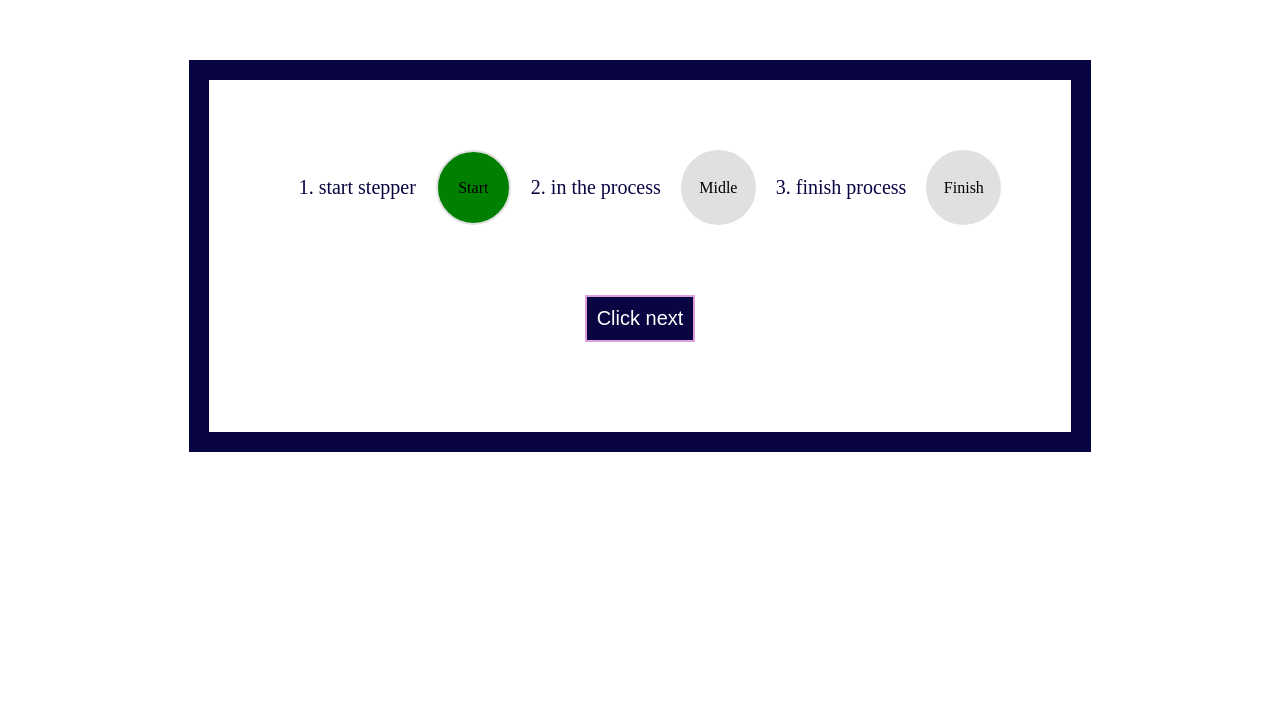
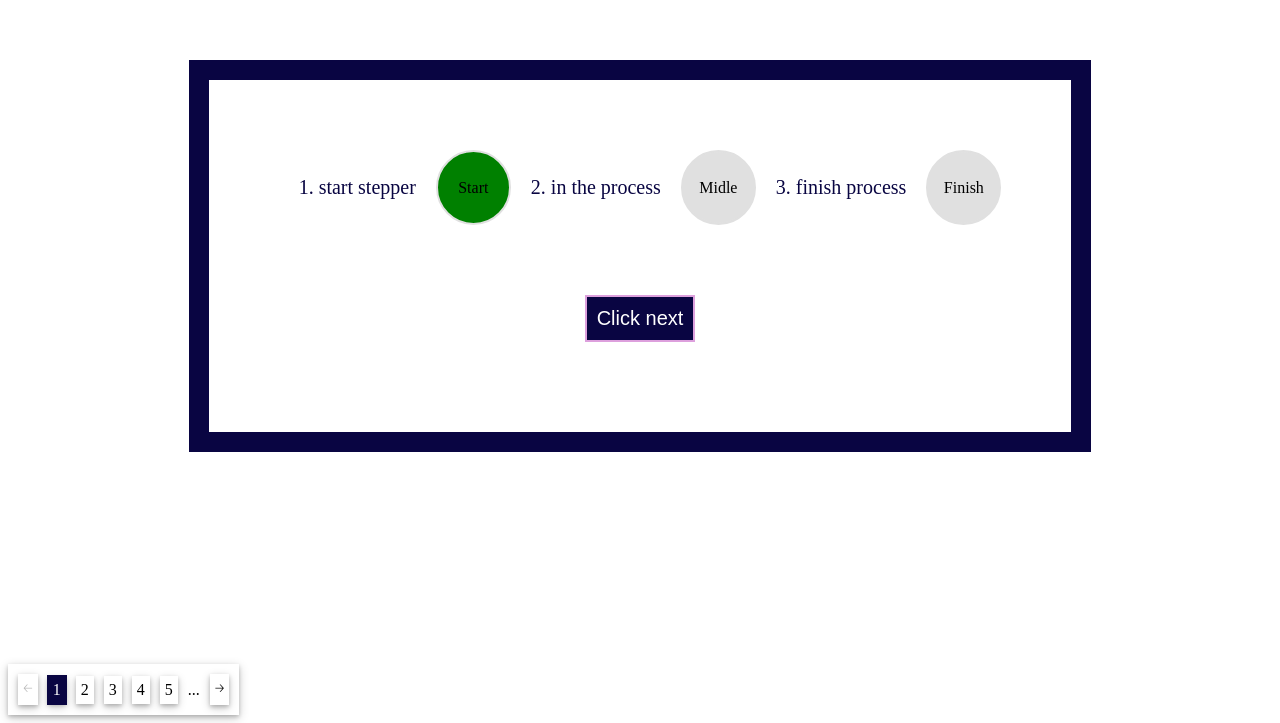
Before and after one commit to Eva-Li80/Eva-Li-Komponent-Bibliotek, a React (Vite) app: page / in a window 1280 px wide. Shown: the part 144-867 px from the top of the page. Before the commit the page ends 800 px from the top, so only its background shows below. Built offline with nearby package versions, Linux system fonts and the light colour scheme.

Commit message:
add pagination component

```diff
--- a/src/App.tsx
+++ b/src/App.tsx
@@ -1,16 +1,28 @@
-import React from 'react';
-import "./Sass/main.scss"
-import Stepper, { Step } from './Components/Stepper/Stepper';
+import React, { useState } from "react";
+import "./Sass/main.scss";
+import Stepper, { Step } from "./Components/Stepper/Stepper";
+import Pagination from "./Components/Pagination/Pagination";
 
 const App: React.FC = () => {
-  const start: Step = {title: "Start", content: "1. start stepper"}
-  const midle: Step = {title: "Midle", content: "2. in the process"}
-  const finish: Step = {title: "Finish", content: "3. finish process"}
+  const [currentPage1, setPage1] = useState(1);
+  function handlePageChange(value: number) {
+    setPage1(value);
+  }
 
+  const start: Step = { title: "Start", content: "1. start stepper" };
+  const midle: Step = { title: "Midle", content: "2. in the process" };
+  const finish: Step = { title: "Finish", content: "3. finish process" };
 
   return (
     <div>
-      <Stepper startStep={start} midleStep={midle} finishStep={finish}/>
+      <Stepper startStep={start} midleStep={midle} finishStep={finish} />
+      <Pagination
+        currentPage={currentPage1}
+        count={10}
+        onChange={handlePageChange}
+        variant="square"
+        color="primary"
+      />
     </div>
   );
 };
--- /dev/null
+++ b/src/Components/Pagination/Pagination.tsx
@@ -0,0 +1,125 @@
+import { useEffect, useState, useCallback } from "react";
+
+type PaginationProps = {
+  count: number;
+  onChange: (value: number) => void;
+  currentPage: number;
+  variant: "rounded" | "square";
+  color: "primary" | "secondary";
+  max?: number;
+  siblingCount?: number;
+};
+
+const Pagination = ({
+  variant,
+  currentPage,
+  count,
+  onChange,
+  color,
+  max,
+  siblingCount,
+}: PaginationProps) => {
+  const [page, setPage] = useState(1);
+  const [maxLength] = useState(max ? max : 5);
+  const [sibCount] = useState(siblingCount ? siblingCount : 2);
+
+  const countArray: number[] = [];
+  const displayedNumbers: number[] = [];
+
+  useEffect(() => {
+    setPage(currentPage);
+  }, [currentPage]);
+
+  const calculatePaginationItems = useCallback(() => {
+    for (let index = 1; index <= count; index++) {
+      countArray.push(index);
+    }
+
+    if (count > maxLength) {
+      const startIndex = page - sibCount - 1;
+      const endIndex = page + sibCount;
+      if (page <= maxLength) {
+        displayedNumbers.push(...countArray.slice(0, maxLength));
+      } else {
+        displayedNumbers.push(...countArray.slice(startIndex, endIndex));
+      }
+    } else {
+      displayedNumbers.push(...countArray);
+    }
+
+    return (
+      <>
+        {displayedNumbers.map((n) => (
+          <PaginationItem
+            key={n}
+            onChange={() => onChange(n)}
+            value={n}
+            active={n === page}
+            variant={variant}
+            color={color}
+          />
+        ))}
+      </>
+    );
+  }, [count, currentPage, maxLength, onChange, page, variant, color]);
+
+  return (
+    <div className={`${variant} ${color} pagination`}>
+      <button
+        onClick={() => {
+          if (page > 1) {
+            setPage(page - 1);
+          }
+        }}
+        disabled={page === 1}
+        className={`${variant} ${color} icon-btn`}
+      >
+        &#129120;
+      </button>
+      {count > maxLength && page > maxLength && <>...</>}
+      {calculatePaginationItems()}
+      {count > maxLength && page < count - sibCount && <>...</>}
+      <button
+        onClick={() => {
+          if (page < count) {
+            setPage(page + 1);
+          }
+        }}
+        disabled={page === count}
+        className={`${variant} ${color} icon-btn`}
+      >
+        &#129122;
+      </button>
+    </div>
+  );
+};
+
+export default Pagination;
+
+type PaginationItemProps = {
+  value: number;
+  active: boolean;
+  onChange: () => void;
+  variant: "rounded" | "square";
+  color: "primary" | "secondary";
+};
+export const PaginationItem = ({
+  value,
+  active,
+  variant,
+  onChange,
+  color,
+}: PaginationItemProps) => {
+  return (
+    <p
+      className={
+        active
+          ? `${variant} ${color} active pagination-item`
+          : `${variant} ${color} pagination-item`
+      }
+      onClick={onChange}
+    >
+      {value}
+    </p>
+  );
+};
--- /dev/null
+++ b/src/Components/Pagination/_pagination.scss
@@ -0,0 +1,94 @@
+.pagination {
+  display: flex;
+  flex-direction: row;
+  align-items: center;
+  justify-content: center;
+  gap: 10px;
+  padding: 10px;
+  min-width: 200px;
+  max-width: max-content;
+  margin: 0.5em;
+  box-shadow: 0 2px 4px 0 $boxshadowColor, 0 3px 10px 0 $boxshadowColor;
+
+  &.primary {
+    background-color: $color-white;
+  }
+
+  &.secondary {
+    background-color: $color-plum;
+  }
+
+  &.rounded {
+    box-shadow: 0 2px 4px 0 $boxshadowColor, 0 2px 4px 0 $boxshadowColor;
+    border-radius: 50px;
+  }
+
+  .icon-btn {
+    padding: 5px;
+    cursor: pointer;
+    min-height: 1em;
+    min-width: 1em;
+    text-align: center;
+    font-size: 12px;
+    border: none;
+    background: none;
+    box-shadow: 0 2px 4px 0 $boxshadowColor, 0 3px 10px 0 $boxshadowColor;
+
+    &.primary {
+      background-color: $color-white;
+    }
+
+    &.secondary {
+      background-color: $color-plum;
+    }
+
+    &.rounded {
+      box-shadow: 0 2px 4px 0 $boxshadowColor, 0 2px 4px 0 $boxshadowColor;
+      border-radius: 50%;
+    }
+  }
+
+  .icon-btn:hover {
+    &.primary {
+      background-color: $color-plum;
+    }
+
+    &.secondary {
+      background-color: $color-plum;
+    }
+  }
+
+  .pagination-item {
+    padding: 5px;
+    min-height: 1em;
+    min-width: 1em;
+    text-align: center;
+    cursor: pointer;
+    box-shadow: 0 2px 4px 0 $boxshadowColor, 0 3px 10px 0 $boxshadowColor;
+
+    &.rounded {
+      box-shadow: 0 2px 6px 0 $boxshadowColor, 0 2px 4px 0 $boxshadowColor;
+      border-radius: 50%;
+    }
+
+    &.primary {
+      background-color: $color-white;
+      &.active {
+        background-color: $color-blue;
+        color: $color-white;
+        outline: 1px solid $color-blue-dark;
+        transition: background-color 0.5s ease-in;
+      }
+    }
+
+    &.secondary {
+      background-color: $color-plum;
+      &.active {
+        background-color: $color-blue;
+        color: $color-white;
+        outline: 1px solid $color-blue-dark;
+        transition: background-color 0.5s ease-in;
+      }
+    }
+  }
+}
--- a/src/Sass/Colors/stepperColors.scss
+++ b/src/Sass/Colors/stepperColors.scss
@@ -4,5 +4,6 @@ $color-red: red;
 $color-white: white;
 $color-gray-light: rgb(224, 224, 224);
 $color-plum: plum;
-$color-blue:rgb(9, 5, 66);;
-$color-blue-dark:rgb(9, 5, 66);;
+$color-blue: rgb(9, 5, 66);
+$color-blue-dark: rgb(9, 5, 66);
+$boxshadowColor: rgba(0, 0, 0, 0.2);
--- a/src/Sass/main.scss
+++ b/src/Sass/main.scss
@@ -3,3 +3,4 @@
 @import "../Sass//Colors//stepperColors.scss";
 
 @import "../Components/Stepper/Stepper.scss";
+@import "../Components/Pagination/pagination";
```
Also changed, not shown: 1 other file (tests, documents, lock files or other folders).
